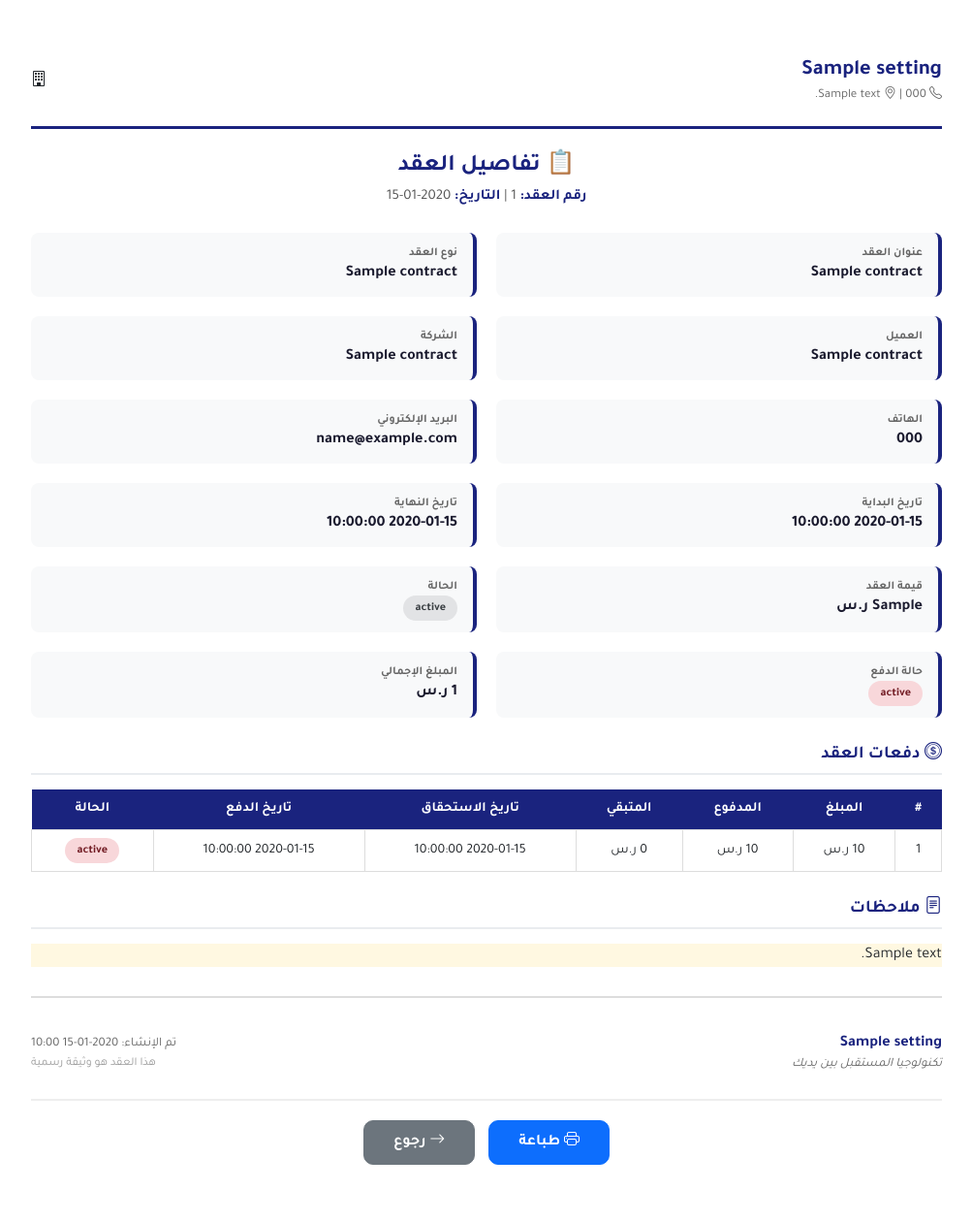
After one commit to fahdsalim19977-sys/taskmanagementerp, a Python web app: template templates/print_contract.html in a window 1280 px wide. The commit adds this page. Shown: the whole page at 97% size, without its empty margins (138-1141 px from the left). Run offline with Jinja, Linux system fonts and the light colour scheme; the template is opened without the code that fills it: most values are stand-ins (such as "Sample title", 1, 10 or a date in 2020).

Commit message:
Add files via upload

```diff
--- /dev/null
+++ b/templates/print_contract.html
@@ -0,0 +1,219 @@
+<!DOCTYPE html>
+<html dir="rtl" lang="ar">
+<head>
+    <meta charset="UTF-8">
+    <meta name="viewport" content="width=device-width, initial-scale=1.0">
+    <title>طباعة عقد - {{ contract.contract_number }}</title>
+    <link href="https://cdn.jsdelivr.net/npm/bootstrap@5.3.0/dist/css/bootstrap.min.css" rel="stylesheet">
+    <link rel="stylesheet" href="https://cdn.jsdelivr.net/npm/bootstrap-icons@1.11.0/font/bootstrap-icons.css">
+    <link href="https://fonts.googleapis.com/css2?family=Tajawal:wght@400;500;700&display=swap" rel="stylesheet">
+    <style>
+        * { font-family: 'Tajawal', sans-serif; }
+        body { background: white; padding: 30px; }
+        .print-container { max-width: 1000px; margin: 0 auto; background: white; padding: 30px; border-radius: 10px; }
+        .header { display: flex; justify-content: space-between; align-items: center; border-bottom: 3px solid #1a237e; padding-bottom: 20px; margin-bottom: 25px; }
+        .header .company-info h2 { color: #1a237e; font-weight: 700; margin: 0; font-size: 22px; }
+        .header .company-info small { color: #666; font-size: 13px; }
+        .header .logo-img { max-height: 80px; max-width: 120px; object-fit: contain; }
+        .report-title { text-align: center; margin-bottom: 25px; }
+        .report-title h3 { color: #1a237e; font-weight: 700; font-size: 24px; margin-bottom: 5px; }
+        .report-title .contract-info { color: #555; font-size: 15px; }
+        .report-title .contract-info strong { color: #1a237e; }
+        .info-grid { display: grid; grid-template-columns: 1fr 1fr; gap: 20px; margin-bottom: 25px; }
+        .info-grid .info-item { background: #f8f9fa; padding: 12px 16px; border-radius: 8px; border-right: 4px solid #1a237e; }
+        .info-grid .info-item .label { color: #666; font-size: 12px; font-weight: 600; }
+        .info-grid .info-item .value { font-size: 16px; font-weight: 700; color: #1a1a2e; }
+        .section-title { color: #1a237e; font-weight: 700; font-size: 18px; margin: 25px 0 15px 0; padding-bottom: 8px; border-bottom: 2px solid #e9ecef; }
+        .data-table { width: 100%; border-collapse: collapse; margin-bottom: 20px; font-size: 14px; }
+        .data-table th { background: #1a237e; color: white; padding: 10px 12px; text-align: center; font-weight: 600; }
+        .data-table td { padding: 8px 12px; border: 1px solid #ddd; text-align: center; vertical-align: middle; }
+        .data-table tr:nth-child(even) { background: #f8f9fa; }
+        .status-badge { padding: 4px 12px; border-radius: 20px; font-size: 12px; font-weight: 600; display: inline-block; }
+        .status-active { background: #d4edda; color: #155724; }
+        .status-completed { background: #cce5ff; color: #004085; }
+        .status-stopped { background: #e2e3e5; color: #383d41; }
+        .status-paid { background: #d4edda; color: #155724; }
+        .status-pending { background: #fff3cd; color: #856404; }
+        .status-overdue { background: #f8d7da; color: #721c24; }
+        .footer-section { margin-top: 30px; padding-top: 20px; border-top: 2px solid #ddd; }
+        .footer-section .signature { display: flex; justify-content: space-between; align-items: center; padding-top: 15px; }
+        .footer-section .signature .company-name { color: #1a237e; font-weight: 700; font-size: 16px; }
+        .footer-section .signature .slogan { color: #666; font-size: 13px; font-style: italic; }
+        .no-print { text-align: center; margin-top: 25px; padding-top: 20px; border-top: 2px solid #eee; }
+        .no-print .btn { padding: 10px 30px; border-radius: 10px; font-weight: 600; margin: 0 5px; }
+        @media print { body { padding: 15px; background: white; } .print-container { box-shadow: none; padding: 10px; } .no-print { display: none !important; } }
+        @media (max-width: 768px) { .header { flex-direction: column; text-align: center; } .info-grid { grid-template-columns: 1fr; } }
+    </style>
+</head>
+<body>
+<div class="print-container" id="printArea">
+
+    <!-- ===== الرأس ===== -->
+    <div class="header">
+        <div class="company-info">
+            <h2>{{ settings.name if settings else 'نظام إدارة المهام' }}</h2>
+            <small>
+                {% if settings.phone %}<i class="bi bi-telephone"></i> {{ settings.phone }} {% endif %}
+                {% if settings.address %} | <i class="bi bi-geo-alt"></i> {{ settings.address }}{% endif %}
+            </small>
+        </div>
+        <div>
+            {% if settings and settings.logo_path %}
+            <img src="{{ url_for('static', filename=settings.logo_path, _external=True) }}" alt="شعار الشركة" class="logo-img">
+            {% else %}
+            <span class="logo-placeholder"><i class="bi bi-building"></i></span>
+            {% endif %}
+        </div>
+    </div>
+
+    <!-- ===== عنوان التقرير ===== -->
+    <div class="report-title">
+        <h3>📋 تفاصيل العقد</h3>
+        <div class="contract-info">
+            <strong>رقم العقد:</strong> {{ contract.contract_number }}
+            | <strong>التاريخ:</strong> {{ today.strftime('%Y-%m-%d') }}
+        </div>
+    </div>
+
+    <!-- ===== معلومات العقد ===== -->
+    <div class="info-grid">
+        <div class="info-item">
+            <div class="label">عنوان العقد</div>
+            <div class="value">{{ contract.title }}</div>
+        </div>
+        <div class="info-item">
+            <div class="label">نوع العقد</div>
+            <div class="value">{{ contract.contract_type_name or '-' }}</div>
+        </div>
+        <div class="info-item">
+            <div class="label">العميل</div>
+            <div class="value">{{ contract.client_name }}</div>
+        </div>
+        <div class="info-item">
+            <div class="label">الشركة</div>
+            <div class="value">{{ contract.company_name or '-' }}</div>
+        </div>
+        <div class="info-item">
+            <div class="label">الهاتف</div>
+            <div class="value">{{ contract.client_phone or '-' }}</div>
+        </div>
+        <div class="info-item">
+            <div class="label">البريد الإلكتروني</div>
+            <div class="value">{{ contract.client_email or '-' }}</div>
+        </div>
+        <div class="info-item">
+            <div class="label">تاريخ البداية</div>
+            <div class="value">{{ contract.start_date }}</div>
+        </div>
+        <div class="info-item">
+            <div class="label">تاريخ النهاية</div>
+            <div class="value">{{ contract.end_date }}</div>
+        </div>
+        <div class="info-item">
+            <div class="label">قيمة العقد</div>
+            <div class="value">{{ contract.contract_value }} ر.س</div>
+        </div>
+        <div class="info-item">
+            <div class="label">الحالة</div>
+            <div class="value">
+                <span class="status-badge
+                    {% if contract.status == 'نشط' %}status-active
+                    {% elif contract.status == 'مكتمل' %}status-completed
+                    {% else %}status-stopped{% endif %}">
+                    {{ contract.status }}
+                </span>
+            </div>
+        </div>
+        <div class="info-item">
+            <div class="label">حالة الدفع</div>
+            <div class="value">
+                <span class="status-badge
+                    {% if contract.payment_status == 'مدفوع بالكامل' %}status-paid
+                    {% elif contract.payment_status == 'مدفوع جزئيا' %}status-pending
+                    {% else %}status-overdue{% endif %}">
+                    {{ contract.payment_status }}
+                </span>
+            </div>
+        </div>
+        <div class="info-item">
+            <div class="label">المبلغ الإجمالي</div>
+            <div class="value">{{ contract.total_amount or contract.contract_value }} ر.س</div>
+        </div>
+    </div>
+
+    <!-- ===== دفعات العقد ===== -->
+    {% if contract_payments %}
+    <h5 class="section-title"><i class="bi bi-coin"></i> دفعات العقد</h5>
+    <table class="data-table">
+        <thead>
+            <tr>
+                <th>#</th>
+                <th>المبلغ</th>
+                <th>المدفوع</th>
+                <th>المتبقي</th>
+                <th>تاريخ الاستحقاق</th>
+                <th>تاريخ الدفع</th>
+                <th>الحالة</th>
+            </tr>
+        </thead>
+        <tbody>
+            {% for payment in contract_payments %}
+            <tr>
+                <td>{{ payment.installment_number }}</td>
+                <td>{{ payment.amount }} ر.س</td>
+                <td>{{ payment.paid_amount or 0 }} ر.س</td>
+                <td>{{ payment.amount - (payment.paid_amount or 0) }} ر.س</td>
+                <td>{{ payment.due_date }}</td>
+                <td>{{ payment.payment_date or '-' }}</td>
+                <td>
+                    <span class="status-badge
+                        {% if payment.status == 'مدفوعة' %}status-paid
+                        {% elif payment.status == 'مدفوعة جزئيا' %}status-pending
+                        {% else %}status-overdue{% endif %}">
+                        {{ payment.status }}
+                    </span>
+                </td>
+            </tr>
+            {% endfor %}
+        </tbody>
+    </table>
+    {% endif %}
+
+    <!-- ===== الملاحظات ===== -->
+    {% if contract.notes %}
+    <h5 class="section-title"><i class="bi bi-file-text"></i> ملاحظات</h5>
+    <div class="info-item" style="background: #fff8e1; border-right-color: #ffc107;">
+        <div class="value" style="font-weight: 400;">{{ contract.notes }}</div>
+    </div>
+    {% endif %}
+
+    <!-- ===== التذييل ===== -->
+    <div class="footer-section">
+        <div class="signature">
+            <div>
+                <div class="company-name">{{ settings.name if settings else 'نظام إدارة المهام' }}</div>
+                <div class="slogan">تكنولوجيا المستقبل بين يديك</div>
+            </div>
+            <div style="text-align:left;">
+                <div style="color:#666; font-size:13px;">
+                    تم الإنشاء: {{ today.strftime('%Y-%m-%d %H:%M') }}
+                </div>
+                <div style="color:#999; font-size:12px;">
+                    هذا العقد هو وثيقة رسمية
+                </div>
+            </div>
+        </div>
+    </div>
+
+    <!-- ===== أزرار التحكم ===== -->
+    <div class="no-print">
+        <button onclick="window.print()" class="btn btn-primary">
+            <i class="bi bi-printer"></i> طباعة
+        </button>
+        <a href="/contract/{{ contract.id }}" class="btn btn-secondary">
+            <i class="bi bi-arrow-right"></i> رجوع
+        </a>
+    </div>
+</div>
+</body>
+</html>
```
Also changed, not shown: templates/contracts.html (+11 -3 lines), templates/contracts_report.html (+39 -0 lines), templates/print_all_contracts.html (added, +157 -0 lines).
